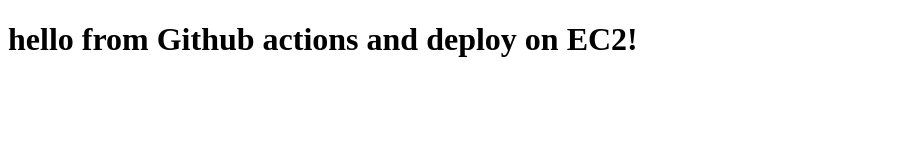
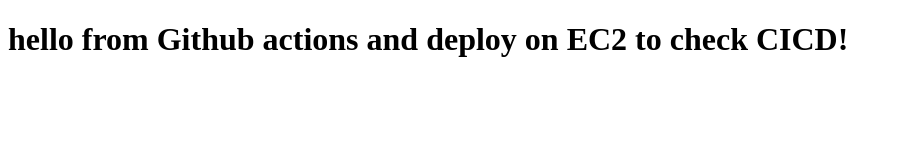
Before and after one commit to RohitKamble14/hello-webapp, a plain HTML site: page index.html in a window 1280 px wide. Shown: the whole page, without its empty margins (0-900 px from the left). Drawn offline with Linux system fonts and the light colour scheme.

Commit message:
trigger redploy after EC2 restart

```diff
--- a/index.html
+++ b/index.html
@@ -5,6 +5,6 @@
   <title>Hello App</title>
 </head>
 <body>
-  <h1>hello from Github actions and deploy on EC2!</h1>
+  <h1>hello from Github actions and deploy on EC2 to check CICD!</h1>
 </body>
 </html>
```
